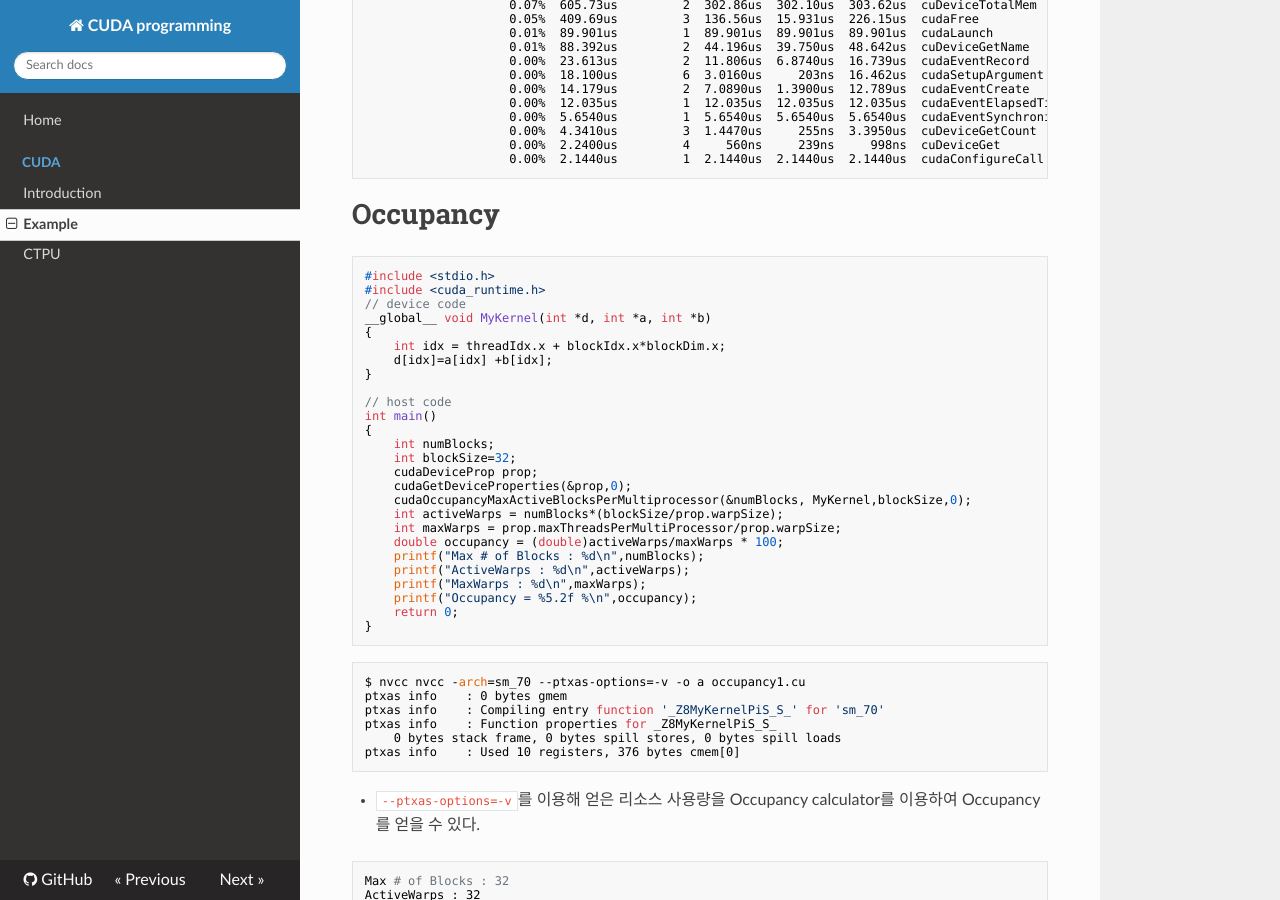
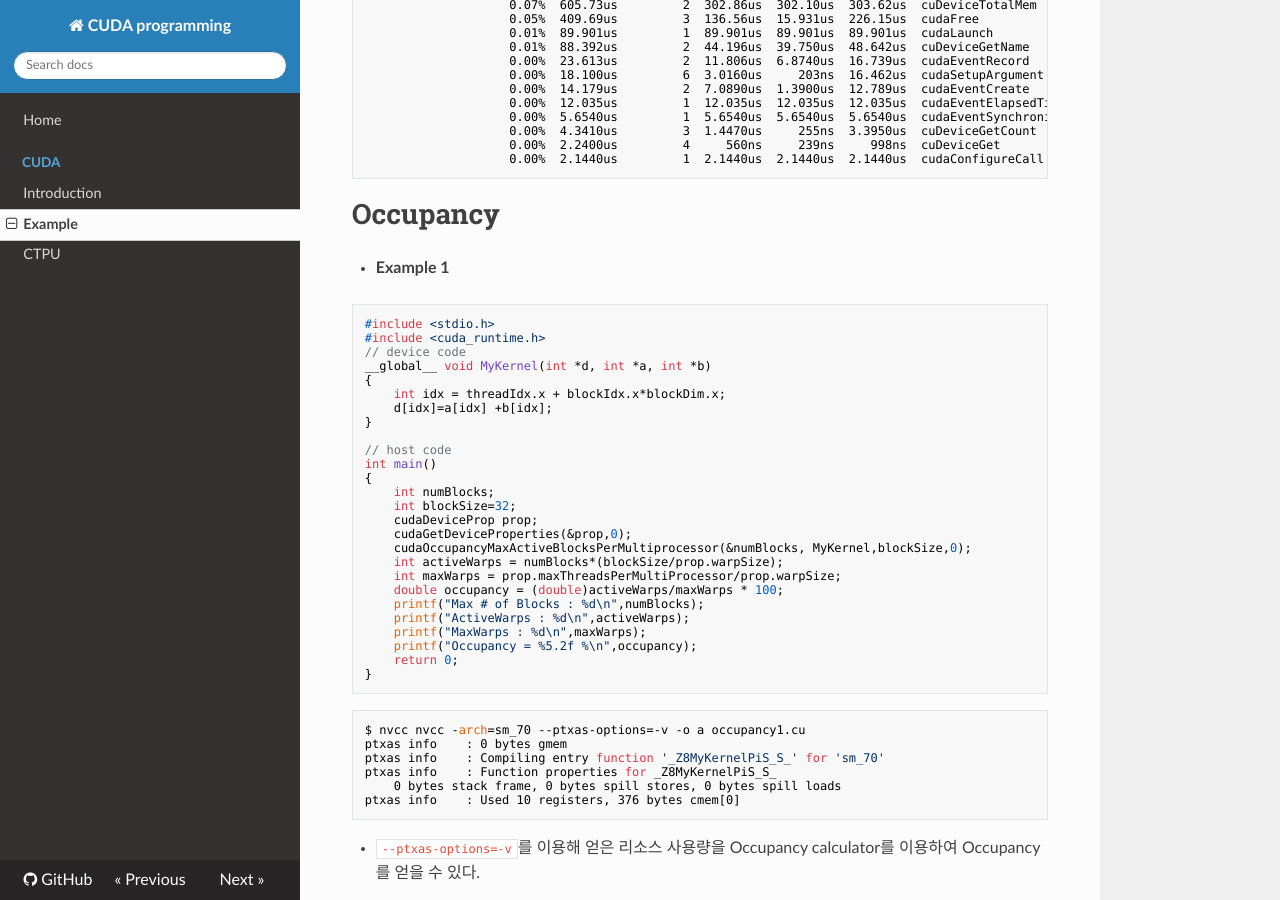
Before and after one commit to WonyoungCho/CUDA, an MkDocs documentation site: the page built from docs/CUDA_ex.md, in a window 1280 px wide and 900 px high, scrolled down 8166 px. Built offline with MkDocs 1.6.1, drawn with Linux system fonts in a browser that asks for light colours; nearby versions of some CDN libraries; old or Windows-style settings are respelled for this version of MkDocs.

Commit message:
Update CUDA_ex.md

````diff
--- a/docs/CUDA_ex.md
+++ b/docs/CUDA_ex.md
@@ -548,6 +548,8 @@ Matrices match.
 ```
 
 # Occupancy
+
+- **Example 1**
 ```c
 #include <stdio.h>
 #include <cuda_runtime.h>
````
